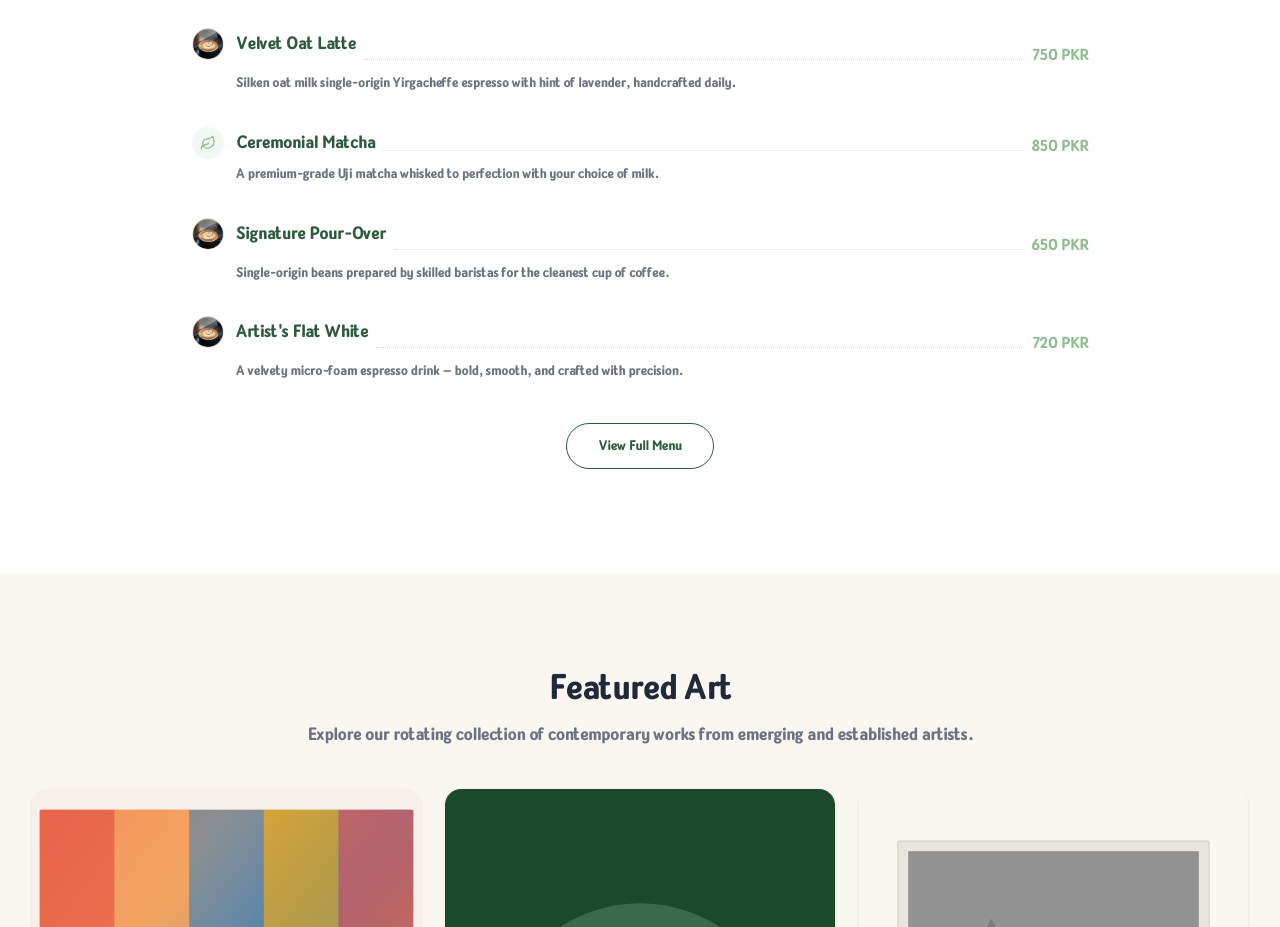
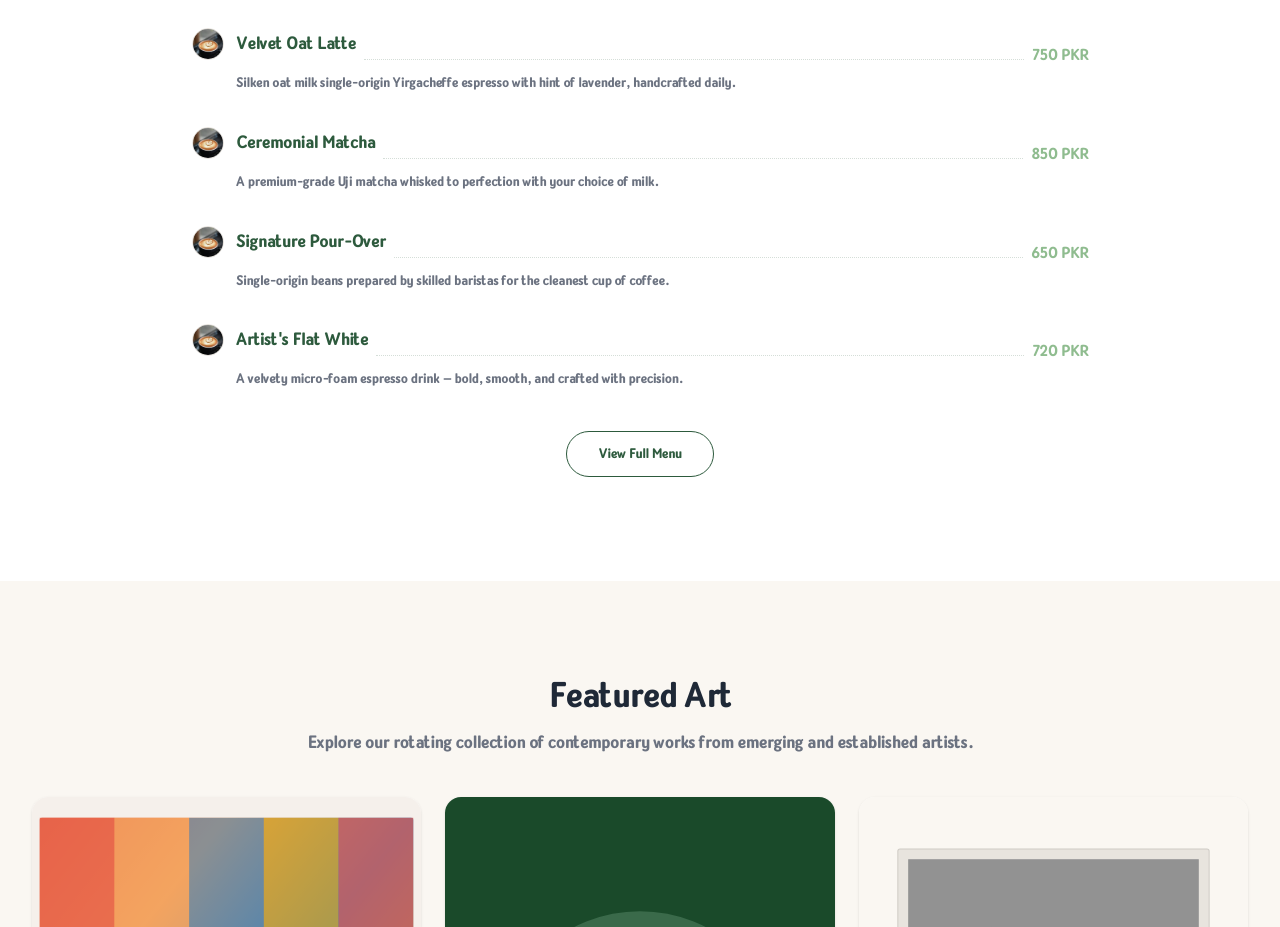
Before and after one commit to zoonfeedback-lab/cactus-coffee, a Next.js app: page / in a window 1280 px wide. Shown: the part 840-1767 px from the top of the page. Built offline with nearby package versions, Linux system fonts and the light colour scheme.

Commit message:
The main menu of Coffee specials MATCHA icon updated with image

```diff
--- a/src/components/ui/MenuItem.tsx
+++ b/src/components/ui/MenuItem.tsx
@@ -30,8 +30,17 @@ export default function MenuItem({ item }: MenuItemProps) {
                             />
                         </div>
                     ) : (
-                        <div className="flex h-8 w-8 shrink-0 items-center justify-center rounded-full bg-accent/10 text-accent transition-colors group-hover:bg-accent/20">
-                            <Icon className="h-4 w-4" />
+                        // <div className="flex h-8 w-8 shrink-0 items-center justify-center rounded-full bg-accent/10 text-accent transition-colors group-hover:bg-accent/20">
+                        //     {/* <Icon className="h-4 w-4" /> */}
+                        // </div>
+                        <div className="relative h-8 w-8 shrink-0 overflow-hidden rounded-full border border-border">
+                            <Image
+                                src="/images/coffee/coffe-image.jfif"
+                                alt="Coffee"
+                                fill
+                                sizes="32px"
+                                className="object-cover"
+                            />
                         </div>
                     )}
                     <h3 className="font-heading text-lg font-semibold text-primary">
```
